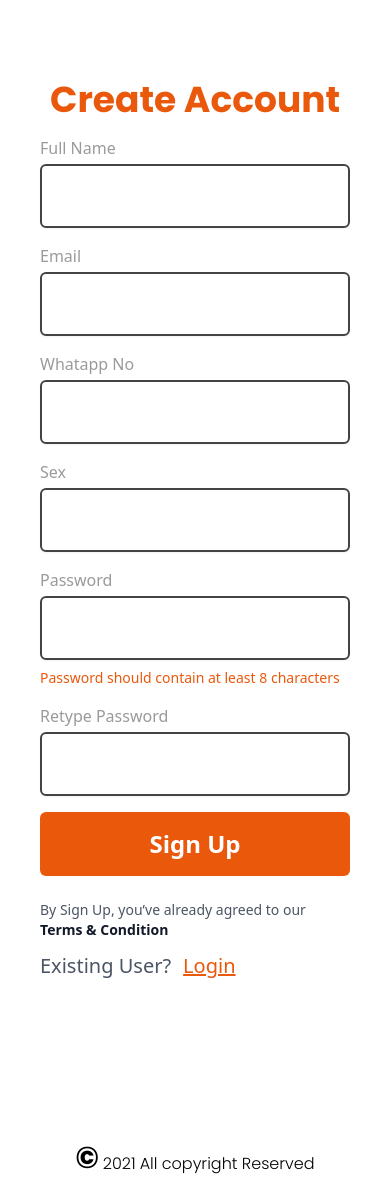
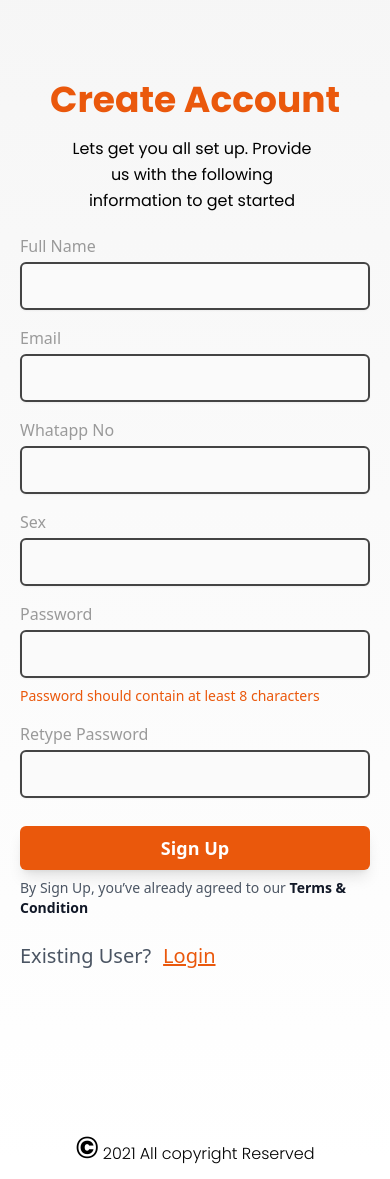
Before and after one commit to mbox-project/mbox-user, a React (Create React App) app: page /auth/register in a window 390 px wide. Built offline with nearby package versions, Linux system fonts and the light colour scheme.

Commit message:
made some changes in register page

```diff
--- a/src/index.css
+++ b/src/index.css
@@ -2,12 +2,15 @@
 @tailwind components;
 @tailwind utilities;
 
-.forgotpasswordbg {
+.generalbg {
   background-image: linear-gradient(
     to top,
     rgba(255, 255, 255, 0),
     rgba(211, 211, 211, 0.2)
   );
+}
+.inputcolor {
+  background-color: #fafafa;
 }
 
 /* @layer base {
--- a/src/pages/Auth/Register/index.jsx
+++ b/src/pages/Auth/Register/index.jsx
@@ -21,17 +21,17 @@ function Register() {
           </p>
         </div>
       </div>
-      <div className="w-full lg:w-1/2  lg:mx-auto bg-white ">
+      <div className="w-full lg:w-1/2  lg:mx-auto generalbg ">
         <div className="w-full  font-poppins text-center mt-12 ">
           <h1 className="lg:text-5xl text-orange-600 text-4xl md:text-5xl  mt-20 lg:mt-24 lg:pt-0 font-poppins font-extrabold ">
             Create Account
           </h1>
-          <p className=" hidden lg:flex text-sm pt-3 justify-center px-48 leading-relaxed ">
+          <p className=" flex  text-base max-w-xs md:max-w-none lg:text-sm mt-4 lg:mt-3 pl-16 md:pl-0 justify-center lg:px-48 leading-relaxed ">
             Lets get you all set up. Provide us with the following information
             to get started
           </p>
         </div>
-        <form className="px-10 mt-4 lg:pt-0">
+        <form className=" px-5 lg:px-10 mt-5 lg:mt-4 lg:pt-0 ">
           <div className="mb-4">
             <Label
               className="w-full pb-1 text-base text-[#9A9A9A]"
@@ -41,7 +41,7 @@ function Register() {
             <Input
               name="text"
               type="text"
-              className="lg:w-full  w-full mt-1 p-4  lg:p-2 text-lg lg:text-base border-[#444444] rounded-md shadow-sm border-2 "
+              className=" w-full mt-1 p-2 inputcolor focus:outline-none lg:p-2 text-lg lg:text-base border-[#444444] rounded-md shadow-sm border-2 "
               required={true}
               autoFocus={false}
             />
@@ -56,7 +56,7 @@ function Register() {
             <div className="relative">
               <input
                 type="email"
-                className="w-full p-4  lg:p-2  pr-12 mt-1  text-lg lg:text-base border-[#444444] border-2 rounded-md shadow-sm"
+                className="w-full p-2  lg:p-2  pr-12 mt-1 inputcolor  focus:outline-none  text-lg lg:text-base border-[#444444] border-2 rounded-md shadow-sm"
               />
             </div>
           </div>
@@ -70,7 +70,7 @@ function Register() {
             <div className="relative">
               <input
                 type="number"
-                className="w-full p-4  lg:p-2  pr-12 mt-1  text-lg lg:text-base border-[#444444] border-2 rounded-md shadow-sm"
+                className="w-full p-2  lg:p-2  pr-12 mt-1 inputcolor focus:outline-none  text-lg lg:text-base border-[#444444] border-2 rounded-md shadow-sm"
               />
             </div>
           </div>
@@ -84,7 +84,7 @@ function Register() {
             <div className="relative">
               <input
                 type="text"
-                className="w-full p-4  lg:p-2  pr-12 mt-1  text-lg lg:text-base border-[#444444] border-2 rounded-md shadow-sm"
+                className="w-full p-2  lg:p-2  pr-12 mt-1 inputcolor focus:outline-none text-lg lg:text-base border-[#444444] border-2 rounded-md shadow-sm"
               />
             </div>
           </div>
@@ -98,7 +98,7 @@ function Register() {
             <div className="relative">
               <input
                 type="password"
-                className="w-full p-4  lg:p-2  pr-12 mt-1  text-lg lg:text-base border-[#444444] border-2 rounded-md shadow-sm"
+                className="w-full p-2  lg:p-2  pr-12 mt-1 inputcolor focus:outline-none text-lg lg:text-base border-[#444444] border-2 rounded-md shadow-sm"
               />
               <p className=" text-sm text-orange-600 pt-2">
                 Password should contain at least 8 characters
@@ -115,27 +115,27 @@ function Register() {
             <div className="relative">
               <input
                 type="password"
-                className="w-full p-4  lg:p-2  pr-12 mt-1 text-lg lg:text-base border-[#444444] border-2 rounded-md shadow-sm"
+                className="w-full p-2  lg:p-2  pr-12 mt-1 inputcolor focus:outline-none text-lg lg:text-base border-[#444444] border-2 rounded-md shadow-sm"
               />
             </div>
           </div>
 
-          <Button className="w-full bg-orange-600 p-4  lg:p-2  mb-4 rounded-md text-white text-2xl font-semibold">
+          <Button className="w-full bg-orange-600 p-2 mt-3 lg:p-2  shadow-lg rounded-md text-white text-lg font-semibold">
             Sign Up
           </Button>
           <div className="flex justify-center mb-3">
-            <span className="text-gray-600 text-sm pt-2">
+            <span className="text-gray-600 text-sm mt-2 lg:mt-1">
               By Sign Up, you’ve already agreed to our{" "}
               <Link to="/" className="text-gray-900 font-bold">
                 Terms & Condition
               </Link>
             </span>
           </div>
-          <div className="flex">
-            <p className="mr-3 text-gray-600 text-xl">Existing User?</p>
+          <div className="flex ">
+            <p className="mr-3 mt-3 text-gray-600 text-xl">Existing User?</p>
             <Link
               to="/auth/login"
-              className="text-orange-600 text-xl underline"
+              className="text-orange-600 mt-3 text-xl underline"
             >
               Login
             </Link>
```
